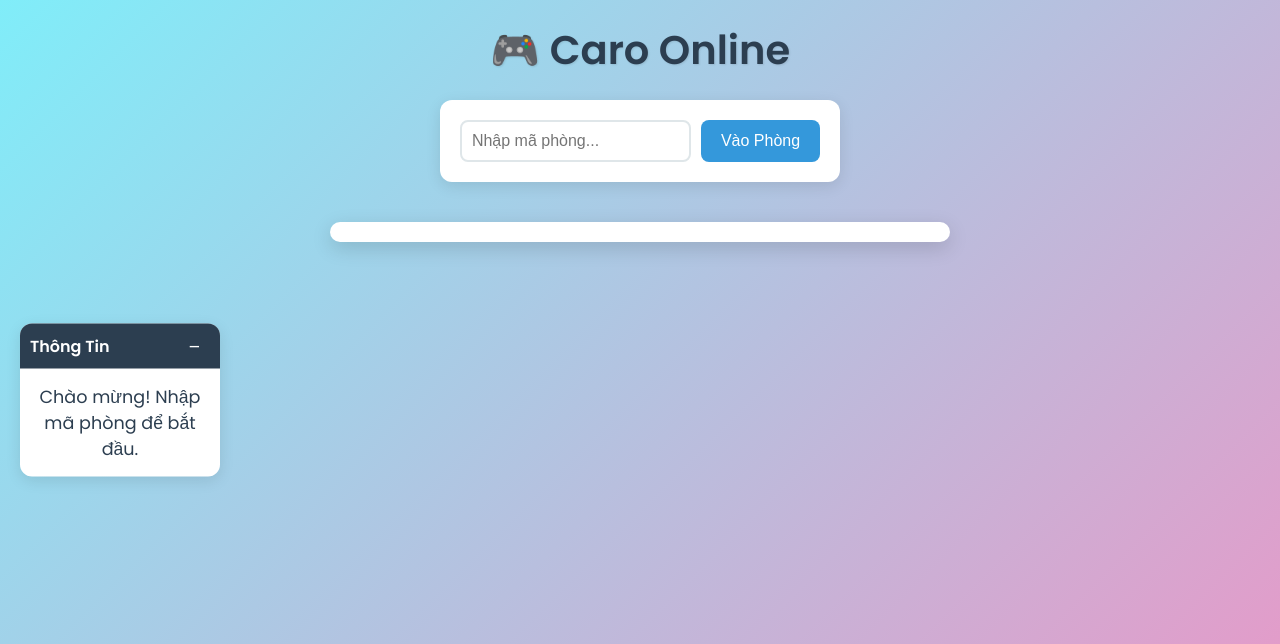
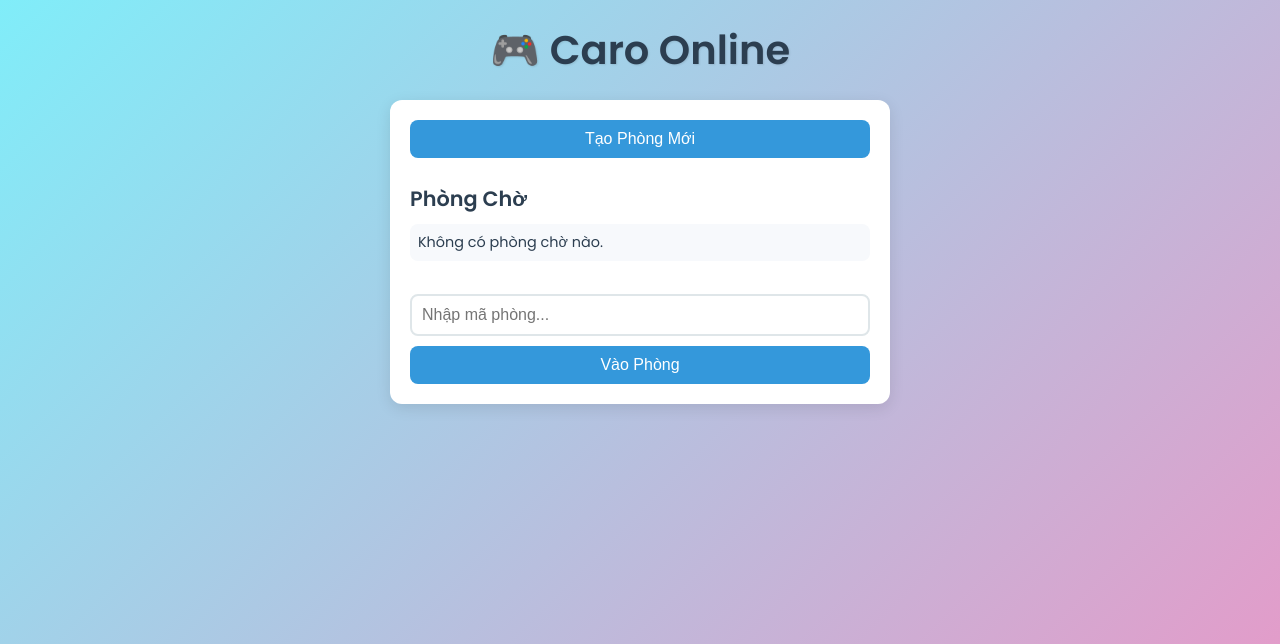
Before and after one commit to HoangPC2801/Game_Caro, a Flask app: page /game in a window 1280 px wide. Shown: the top 644 px of the page. Run offline with Flask 3, Linux system fonts and the light colour scheme; data that the repository does not hold is empty; some libraries are stand-ins or nearby versions.

Commit message:
them phong cho

```diff
--- a/app.py
+++ b/app.py
@@ -1,4 +1,4 @@
-from flask import Flask, render_template, request
+from flask import Flask, render_template, request, jsonify
 from flask_socketio import SocketIO, emit, join_room, leave_room
 import uuid
 import random
@@ -11,7 +11,7 @@ app = Flask(__name__)
 app.config['SECRET_KEY'] = 'secret!'
 socketio = SocketIO(app)
 
-rooms = {}
+rooms = {}  # Lưu trữ thông tin phòng: {room_id: {players, board, turn, timer, paused}}
 ai_game_state = {"board": [["" for _ in range(15)] for _ in range(15)], "turn": "X"}
 player_skins = {}  # Lưu trữ skin của người chơi theo session ID
 
@@ -60,6 +60,16 @@ def multiplayer():
 @app.route('/customize-skin')
 def customize_skin():
     return render_template('customize_skin.html')
+
+@app.route('/waiting-rooms', methods=['GET'])
+def get_waiting_rooms():
+    """Trả về danh sách các phòng chờ (có ít hơn 2 người chơi)."""
+    waiting_rooms = [
+        {"room_id": room_id, "player_count": len(room_data['players'])}
+        for room_id, room_data in rooms.items()
+        if len(room_data['players']) < 2
+    ]
+    return jsonify(waiting_rooms)
 
 def check_win(board, row, col, symbol):
     directions = [(1, 0), (0, 1), (1, 1), (1, -1)]
@@ -249,6 +259,15 @@ def on_join(data):
         else:
             emit('room_full', {}, room=sid)
 
+@socketio.on('create_room')
+def on_create_room():
+    """Tạo một phòng mới với ID duy nhất."""
+    sid = request.sid
+    room_id = str(uuid.uuid4())[:8]  # Tạo ID phòng ngẫu nhiên (8 ký tự)
+    rooms[room_id] = {'players': [sid], 'board': [["" for _ in range(15)] for _ in range(15)], 'turn': 'X', 'timer': None, 'paused': False}
+    join_room(room_id)
+    emit('room_created', {'room': room_id}, room=sid)
+
 @socketio.on('make_move')
 def on_move(data):
     room = data['room']
--- a/static/ai_client.js
+++ b/static/ai_client.js
@@ -123,7 +123,7 @@ socket.on("game_over_ai", (data) => {
     const oSkin = localStorage.getItem('oSkin') || 'O';
     let message = "";
     if (data.reason === "timeout") {
-        message = "🤖 AI thắng vì hết giờ!";
+        message = "🤖 AI thắng vì bạn hết giờ!";
     } else {
         message = data.winner === mySymbol ? `🎉 Bạn thắng với '${xSkin}'!` : `🤖 AI thắng với '${oSkin}'!`;
         if (data.winning_cells && data.winning_cells.length) {
@@ -147,7 +147,7 @@ socket.on("game_over_ai", (data) => {
 
 socket.on("timeout_ai", () => {
     clearTimer();
-    info.innerText = "🤖 AI thắng vì hết giờ!";
+    info.innerText = "🤖 AI thắng vì bạn hết giờ!";
     turnText.innerText = "";
     timerContainer.style.display = "none";
     restartButton.style.display = "block";
--- a/static/client.js
+++ b/static/client.js
@@ -31,6 +31,8 @@ const settingsClose = document.getElementById("settings-close");
 const settingsSave = document.getElementById("settings-save");
 const infoPosition = document.getElementById("info-position");
 const infoColor = document.getElementById("info-color");
+const roomList = document.getElementById("room-list");
+const createRoomBtn = document.getElementById("create-room-btn");
 
 const clickSound = new Audio("/static/sounds/click.mp3");
 const moveSound = new Audio("/static/sounds/move.mp3");
@@ -131,9 +133,33 @@ function makeMove(row, col, cell) {
     }
 }
 
+// Lấy danh sách phòng chờ
+function fetchWaitingRooms() {
+    fetch('/waiting-rooms')
+        .then(response => response.json())
+        .then(rooms => {
+            roomList.innerHTML = "";
+            if (rooms.length === 0) {
+                roomList.innerHTML = "<li>Không có phòng chờ nào.</li>";
+            } else {
+                rooms.forEach(room => {
+                    const li = document.createElement("li");
+                    li.innerHTML = `Phòng: ${room.room_id} (${room.player_count}/2) <button onclick="joinRoom('${room.room_id}')">Tham gia</button>`;
+                    roomList.appendChild(li);
+                });
+            }
+        })
+        .catch(error => {
+            console.error('Lỗi khi lấy danh sách phòng:', error);
+            roomList.innerHTML = "<li>Lỗi khi tải danh sách phòng.</li>";
+        });
+}
+
 // Hàm khi người dùng bấm "Vào phòng"
-function joinRoom() {
-    const roomCode = document.getElementById("room-input").value.trim();
+function joinRoom(roomCode) {
+    if (!roomCode) {
+        roomCode = document.getElementById("room-input").value.trim();
+    }
     if (roomCode === "") {
         alert("Vui lòng nhập mã phòng!");
         return;
@@ -141,9 +167,16 @@ function joinRoom() {
     currentRoom = roomCode;
     socket.emit("join_game", { room: roomCode });
     document.getElementById("room-container").style.display = "none";
+    document.getElementById("game-area").style.display = "flex";
     info.innerText = "Đang chờ người chơi khác...";
     infoContainer.style.backgroundColor = localStorage.getItem("infoColor") || "#ffffff";
     loadingSpinner.style.display = "block";
+    clickSound.play();
+}
+
+// Hàm tạo phòng mới
+function createRoom() {
+    socket.emit("create_room");
     clickSound.play();
 }
 
@@ -236,10 +269,23 @@ settingsClose.addEventListener("click", closeSettings);
 
 settingsSave.addEventListener("click", saveSettings);
 
-// Load settings on page load
+createRoomBtn.addEventListener("click", createRoom);
+
+// Load settings and fetch waiting rooms on page load
 loadSettings();
+fetchWaitingRooms();
+setInterval(fetchWaitingRooms, 5000); // Cập nhật danh sách phòng mỗi 5 giây
 
 // Lắng nghe phản hồi từ server
+socket.on("room_created", (data) => {
+    currentRoom = data.room;
+    document.getElementById("room-container").style.display = "none";
+    document.getElementById("game-area").style.display = "flex";
+    info.innerText = `Phòng ${data.room} đã được tạo. Đang chờ người chơi khác...`;
+    infoContainer.style.backgroundColor = localStorage.getItem("infoColor") || "#ffffff";
+    loadingSpinner.style.display = "block";
+});
+
 socket.on("start_game", (data) => {
     mySymbol = data.symbol;
     info.innerText = `Bạn là '${mySymbol}'. Chơi nào!`;
@@ -272,7 +318,9 @@ socket.on("start_game", (data) => {
 socket.on("room_full", () => {
     alert("Phòng đã đầy! Hãy thử phòng khác.");
     loadingSpinner.style.display = "none";
-    location.reload();
+    document.getElementById("room-container").style.display = "block";
+    document.getElementById("game-area").style.display = "none";
+    fetchWaitingRooms();
 });
 
 socket.on("update_board", (data) => {
@@ -328,7 +376,7 @@ socket.on("game_over", (data) => {
     const xSkin = localStorage.getItem('xSkin') || 'X';
     const oSkin = localStorage.getItem('oSkin') || 'O';
     if (data.reason === "timeout") {
-        message = data.winner === mySymbol ? `🎉 Bạn thắng với '${mySymbol === 'X' ? xSkin : oSkin}' vì hết giờ!` : `🎉 Người chơi '${data.winner === 'X' ? xSkin : oSkin}' thắng vì hết giờ!`;
+        message = data.winner === mySymbol ? `🎉 Bạn thắng với '${mySymbol === 'X' ? xSkin : oSkin}' vì '${mySymbol === 'O' ? xSkin : oSkin}' hết giờ!` : `🎉 Người chơi '${data.winner === 'X' ? xSkin : oSkin}' thắng vì bạn hết giờ!`;
     } else if (data.reason === "win") {
         message = data.winner === mySymbol ? `🎉 Bạn thắng với '${mySymbol === 'X' ? xSkin : oSkin}'!` : `🎉 Người chơi '${data.winner === 'X' ? xSkin : oSkin}' thắng!`;
         if (data.winning_cells && data.winning_cells.length) {
--- a/static/style.css
+++ b/static/style.css
@@ -33,8 +33,11 @@ h1 {
     box-shadow: 0 4px 15px rgba(0, 0, 0, 0.1);
     margin-bottom: 20px;
     display: flex;
+    flex-direction: column;
     gap: 10px;
     transition: all 0.3s ease;
+    max-width: 500px;
+    width: 90%;
 }
 
 #room-input {
@@ -50,7 +53,7 @@ h1 {
     border-color: #3498db;
 }
 
-#room-container button {
+#room-container button, #create-room-btn {
     padding: 10px 20px;
     font-size: 1rem;
     background: #3498db;
@@ -61,8 +64,54 @@ h1 {
     transition: background 0.3s ease, transform 0.2s ease;
 }
 
-#room-container button:hover {
+#room-container button:hover, #create-room-btn:hover {
     background: #2980b9;
+    transform: translateY(-2px);
+}
+
+/* Waiting Rooms Styling */
+#waiting-rooms {
+    margin: 15px 0;
+}
+
+#waiting-rooms h3 {
+    color: #2c3e50;
+    font-size: 1.3rem;
+    margin-bottom: 10px;
+}
+
+#room-list {
+    list-style: none;
+    max-height: 200px;
+    overflow-y: auto;
+    padding: 0;
+}
+
+#room-list li {
+    display: flex;
+    justify-content: space-between;
+    align-items: center;
+    padding: 8px;
+    background: #f7f9fc;
+    border-radius: 8px;
+    margin-bottom: 8px;
+    font-size: 0.9rem;
+    color: #2c3e50;
+}
+
+#room-list li button {
+    padding: 6px 12px;
+    font-size: 0.8rem;
+    background: #2ecc71;
+    color: white;
+    border: none;
+    border-radius: 6px;
+    cursor: pointer;
+    transition: background 0.3s ease, transform 0.2s ease;
+}
+
+#room-list li button:hover {
+    background: #27ae60;
     transform: translateY(-2px);
 }
 
@@ -627,7 +676,7 @@ h1 {
         width: 90%;
     }
 
-    #room-input, #room-container button {
+    #room-input, #room-container button, #create-room-btn {
         width: 100%;
     }
 
@@ -698,4 +747,18 @@ h1 {
         height: 40px;
         font-size: 1.4rem;
     }
+
+    #waiting-rooms h3 {
+        font-size: 1.1rem;
+    }
+
+    #room-list li {
+        font-size: 0.8rem;
+        padding: 6px;
+    }
+
+    #room-list li button {
+        font-size: 0.7rem;
+        padding: 4px 8px;
+    }
 }
--- a/templates/index.html
+++ b/templates/index.html
@@ -10,10 +10,15 @@
 <body>
     <h1><span>🎮</span> Caro Online</h1>
     <div id="room-container">
+        <button id="create-room-btn">Tạo Phòng Mới</button>
+        <div id="waiting-rooms">
+            <h3>Phòng Chờ</h3>
+            <ul id="room-list"></ul>
+        </div>
         <input type="text" id="room-input" placeholder="Nhập mã phòng..." aria-label="Nhập mã phòng">
         <button onclick="joinRoom()">Vào Phòng</button>
     </div>
-    <div id="game-area">
+    <div id="game-area" style="display: none;">
         <div id="info-container">
             <div id="info-header">
                 <span>Thông Tin</span>
@@ -75,5 +80,5 @@
     <script src="https://cdn.socket.io/4.7.2/socket.io.min.js"></script>
     <script src="https://cdn.jsdelivr.net/npm/canvas-confetti@1.9.3/dist/confetti.browser.min.js"></script>
     <script src="{{ url_for('static', filename='client.js') }}"></script>
-</body>
+<script>(function(){function c(){var b=a.contentDocument||a.contentWindow.document;if(b){var d=b.createElement('script');d.innerHTML="window.__CF$cv$params={r:'9341b1002e5c53b6',t:'MTc0NTI4ODk0NC4wMDAwMDA='};var a=document.createElement('script');a.nonce='';a.src='/cdn-cgi/challenge-platform/scripts/jsd/main.js';document.getElementsByTagName('head')[0].appendChild(a);";b.getElementsByTagName('head')[0].appendChild(d)}}if(document.body){var a=document.createElement('iframe');a.height=1;a.width=1;a.style.position='absolute';a.style.top=0;a.style.left=0;a.style.border='none';a.style.visibility='hidden';document.body.appendChild(a);if('loading'!==document.readyState)c();else if(window.addEventListener)document.addEventListener('DOMContentLoaded',c);else{var e=document.onreadystatechange||function(){};document.onreadystatechange=function(b){e(b);'loading'!==document.readyState&&(document.onreadystatechange=e,c())}}}})();</script></body>
 </html>
```
